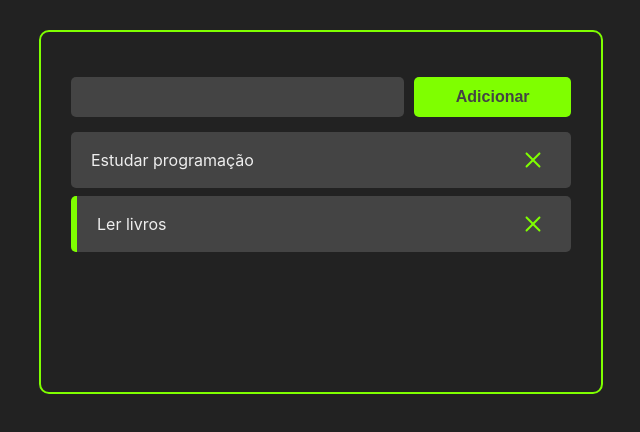
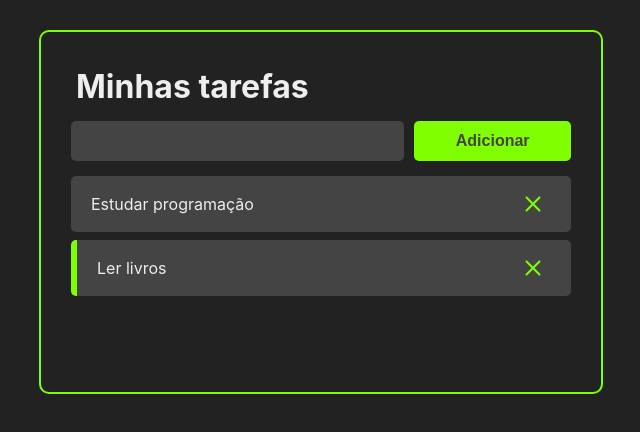
Before and after one commit to danyel-dev/React-ToDo, a React (Create React App) app: page / in a window 1280 px wide. Shown: the top 432 px of the page, without its empty margins (319-959 px from the left). Built offline with nearby package versions, Linux system fonts and the light colour scheme.

Commit message:
criaçao do componente Header

```diff
--- a/src/App.jsx
+++ b/src/App.jsx
@@ -3,6 +3,7 @@ import {v4 as uuidv4} from 'uuid';
 
 import TasksList from './components/TasksList';
 import AddTask from './components/AddTask'
+import Header from './components/Header';
 
 import './App.css';
 
@@ -53,6 +54,7 @@ const App = () => {
   return (
     <>
       <div className="container">
+        <Header />
         <AddTask handleTaskAdd={handleTaskAdd} />
         <TasksList tasks={tasks} handleTaskClick={handleTaskClick} handleTaskRemove={handleTaskRemove} />
       </div>
--- /dev/null
+++ b/src/components/Header.jsx
@@ -0,0 +1,7 @@
+import React from 'react';
+
+const Header = () => {
+    return <h1 style={{color: '#eee', margin: '5px'}}>Minhas tarefas</h1>
+}
+
+export default Header;
```
